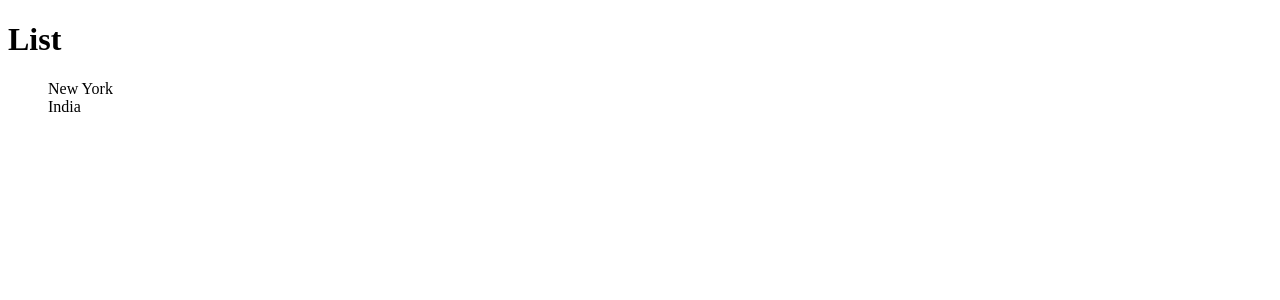
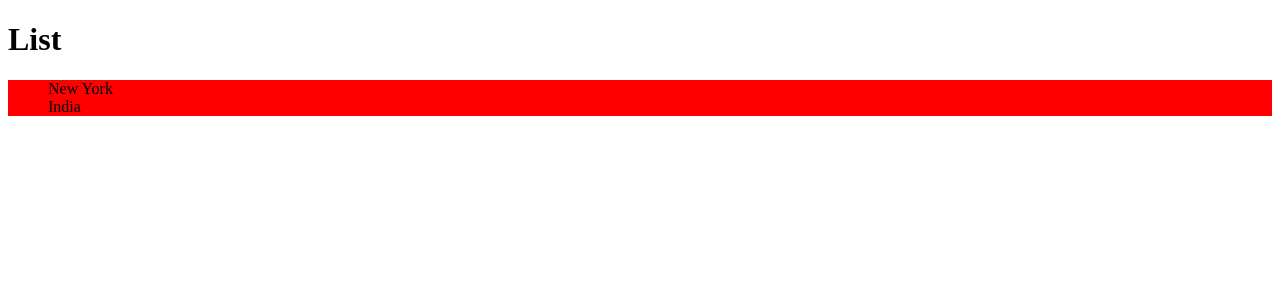
Before and after one commit to tanujnayanam/ReactMosh, a React (Vite) app in the folder vite-project/: page / in a window 1280 px wide. Shown: the top 300 px of the page. Built offline with nearby package versions, Linux system fonts and the light colour scheme.

Commit message:
CSS conflict coz of css files

```diff
--- /dev/null
+++ b/vite-project/src/App.css
@@ -0,0 +1,3 @@
+.list-group{
+    background: red;
+}
--- a/vite-project/src/App.tsx
+++ b/vite-project/src/App.tsx
@@ -4,6 +4,7 @@ import Alert from "./components/Alert";
 import Button from "./components/Button";
 import LG from "./components/ListGroup";
 import ListGroup from "./components/ListGroup";
+import "./App.css";
 
 function App() {
   const [setAlert, setAlertVisibility] = useState(false);
```
